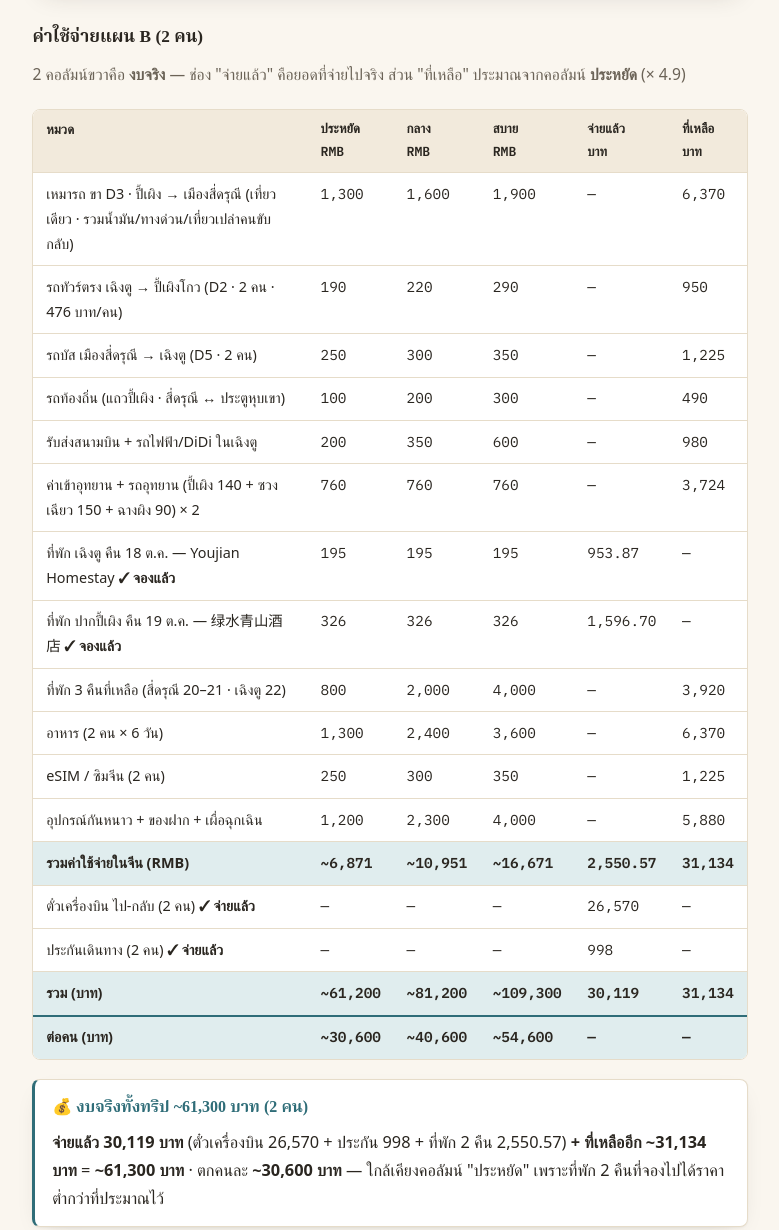
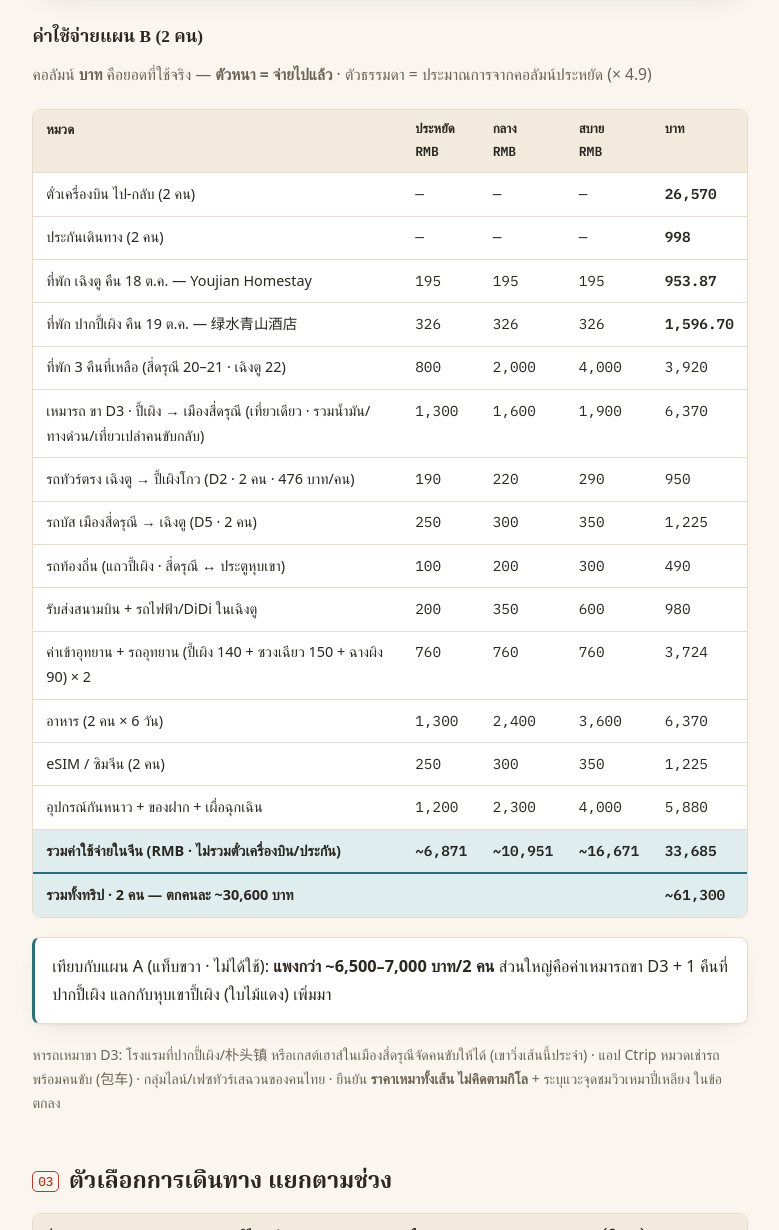
Before and after one commit to pisanu-dev/trip, a plain HTML site: page siguniang-2026-itinerary.html in a window 1280 px wide. Shown: the part 4411-5641 px from the top of the page, without its empty margins (250-1029 px from the left). Drawn offline with Linux system fonts and the light colour scheme; a web font is replaced by a local one.

Commit message:
Collapse the budget columns into one THB column, bold = already paid
The split "จ่ายแล้ว"/"ที่เหลือ" pair made readers add two numbers to see
where the trip actually stands. Now there's a single บาท column where
bold marks what's been paid and plain text marks what's still estimated,
and the footer ends on one figure (~61,300 for two, ~30,600 each) instead
of two partial sums. Paid items float to the top of the table so the
committed spend reads first. Column total verified at 61,252.57 —
30,118.57 bold, 31,134 estimated.

Co-Authored-By: Claude Opus 5 <noreply@anthropic.com>

```diff
--- a/siguniang-2026-itinerary.html
+++ b/siguniang-2026-itinerary.html
@@ -587,34 +587,29 @@
     </div>
 
     <h3>ค่าใช้จ่ายแผน B (2 คน)</h3>
-    <p class="lede">2 คอลัมน์ขวาคือ <strong>งบจริง</strong> — ช่อง "จ่ายแล้ว" คือยอดที่จ่ายไปจริง ส่วน "ที่เหลือ" ประมาณจากคอลัมน์ <strong>ประหยัด</strong> (× 4.9)</p>
+    <p class="lede">คอลัมน์ <strong>บาท</strong> คือยอดที่ใช้จริง — <strong>ตัวหนา = จ่ายไปแล้ว</strong> · ตัวธรรมดา = ประมาณการจากคอลัมน์ประหยัด (× 4.9)</p>
     <div class="scroll">
       <table class="wide">
-        <thead><tr><th>หมวด</th><th class="num">ประหยัด<br>RMB</th><th class="num">กลาง<br>RMB</th><th class="num">สบาย<br>RMB</th><th class="num">จ่ายแล้ว<br>บาท</th><th class="num">ที่เหลือ<br>บาท</th></tr></thead>
+        <thead><tr><th>หมวด</th><th class="num">ประหยัด<br>RMB</th><th class="num">กลาง<br>RMB</th><th class="num">สบาย<br>RMB</th><th class="num">บาท</th></tr></thead>
         <tbody>
-          <tr><td>เหมารถ ขา D3 · ปี้เผิง → เมืองสี่ดรุณี (เที่ยวเดียว · รวมน้ำมัน/ทางด่วน/เที่ยวเปล่าคนขับกลับ)</td><td class="num">1,300</td><td class="num">1,600</td><td class="num">1,900</td><td class="num">—</td><td class="num">6,370</td></tr>
-          <tr><td>รถทัวร์ตรง เฉิงตู → ปี้เผิงโกว (D2 · 2 คน · 476 บาท/คน)</td><td class="num">190</td><td class="num">220</td><td class="num">290</td><td class="num">—</td><td class="num">950</td></tr>
-          <tr><td>รถบัส เมืองสี่ดรุณี → เฉิงตู (D5 · 2 คน)</td><td class="num">250</td><td class="num">300</td><td class="num">350</td><td class="num">—</td><td class="num">1,225</td></tr>
-          <tr><td>รถท้องถิ่น (แถวปี้เผิง · สี่ดรุณี ↔ ประตูหุบเขา)</td><td class="num">100</td><td class="num">200</td><td class="num">300</td><td class="num">—</td><td class="num">490</td></tr>
-          <tr><td>รับส่งสนามบิน + รถไฟฟ้า/DiDi ในเฉิงตู</td><td class="num">200</td><td class="num">350</td><td class="num">600</td><td class="num">—</td><td class="num">980</td></tr>
-          <tr><td>ค่าเข้าอุทยาน + รถอุทยาน (ปี้เผิง 140 + ซวงเฉียว 150 + ฉางผิง 90) × 2</td><td class="num">760</td><td class="num">760</td><td class="num">760</td><td class="num">—</td><td class="num">3,724</td></tr>
-          <tr><td>ที่พัก เฉิงตู คืน 18 ต.ค. — Youjian Homestay <strong>✓ จองแล้ว</strong></td><td class="num">195</td><td class="num">195</td><td class="num">195</td><td class="num">953.87</td><td class="num">—</td></tr>
-          <tr><td>ที่พัก ปากปี้เผิง คืน 19 ต.ค. — 绿水青山酒店 <strong>✓ จองแล้ว</strong></td><td class="num">326</td><td class="num">326</td><td class="num">326</td><td class="num">1,596.70</td><td class="num">—</td></tr>
-          <tr><td>ที่พัก 3 คืนที่เหลือ (สี่ดรุณี 20–21 · เฉิงตู 22)</td><td class="num">800</td><td class="num">2,000</td><td class="num">4,000</td><td class="num">—</td><td class="num">3,920</td></tr>
-          <tr><td>อาหาร (2 คน × 6 วัน)</td><td class="num">1,300</td><td class="num">2,400</td><td class="num">3,600</td><td class="num">—</td><td class="num">6,370</td></tr>
-          <tr><td>eSIM / ซิมจีน (2 คน)</td><td class="num">250</td><td class="num">300</td><td class="num">350</td><td class="num">—</td><td class="num">1,225</td></tr>
-          <tr><td>อุปกรณ์กันหนาว + ของฝาก + เผื่อฉุกเฉิน</td><td class="num">1,200</td><td class="num">2,300</td><td class="num">4,000</td><td class="num">—</td><td class="num">5,880</td></tr>
-          <tr class="total"><td>รวมค่าใช้จ่ายในจีน (RMB)</td><td class="num">~6,871</td><td class="num">~10,951</td><td class="num">~16,671</td><td class="num">2,550.57</td><td class="num">31,134</td></tr>
-          <tr><td>ตั๋วเครื่องบิน ไป-กลับ (2 คน) <strong>✓ จ่ายแล้ว</strong></td><td class="num">—</td><td class="num">—</td><td class="num">—</td><td class="num">26,570</td><td class="num">—</td></tr>
-          <tr><td>ประกันเดินทาง (2 คน) <strong>✓ จ่ายแล้ว</strong></td><td class="num">—</td><td class="num">—</td><td class="num">—</td><td class="num">998</td><td class="num">—</td></tr>
-          <tr class="total"><td>รวม (บาท)</td><td class="num">~61,200</td><td class="num">~81,200</td><td class="num">~109,300</td><td class="num">30,119</td><td class="num">31,134</td></tr>
-          <tr class="grand"><td>ต่อคน (บาท)</td><td class="num">~30,600</td><td class="num">~40,600</td><td class="num">~54,600</td><td class="num">—</td><td class="num">—</td></tr>
+          <tr><td>ตั๋วเครื่องบิน ไป-กลับ (2 คน)</td><td class="num">—</td><td class="num">—</td><td class="num">—</td><td class="num"><strong>26,570</strong></td></tr>
+          <tr><td>ประกันเดินทาง (2 คน)</td><td class="num">—</td><td class="num">—</td><td class="num">—</td><td class="num"><strong>998</strong></td></tr>
+          <tr><td>ที่พัก เฉิงตู คืน 18 ต.ค. — Youjian Homestay</td><td class="num">195</td><td class="num">195</td><td class="num">195</td><td class="num"><strong>953.87</strong></td></tr>
+          <tr><td>ที่พัก ปากปี้เผิง คืน 19 ต.ค. — 绿水青山酒店</td><td class="num">326</td><td class="num">326</td><td class="num">326</td><td class="num"><strong>1,596.70</strong></td></tr>
+          <tr><td>ที่พัก 3 คืนที่เหลือ (สี่ดรุณี 20–21 · เฉิงตู 22)</td><td class="num">800</td><td class="num">2,000</td><td class="num">4,000</td><td class="num">3,920</td></tr>
+          <tr><td>เหมารถ ขา D3 · ปี้เผิง → เมืองสี่ดรุณี (เที่ยวเดียว · รวมน้ำมัน/ทางด่วน/เที่ยวเปล่าคนขับกลับ)</td><td class="num">1,300</td><td class="num">1,600</td><td class="num">1,900</td><td class="num">6,370</td></tr>
+          <tr><td>รถทัวร์ตรง เฉิงตู → ปี้เผิงโกว (D2 · 2 คน · 476 บาท/คน)</td><td class="num">190</td><td class="num">220</td><td class="num">290</td><td class="num">950</td></tr>
+          <tr><td>รถบัส เมืองสี่ดรุณี → เฉิงตู (D5 · 2 คน)</td><td class="num">250</td><td class="num">300</td><td class="num">350</td><td class="num">1,225</td></tr>
+          <tr><td>รถท้องถิ่น (แถวปี้เผิง · สี่ดรุณี ↔ ประตูหุบเขา)</td><td class="num">100</td><td class="num">200</td><td class="num">300</td><td class="num">490</td></tr>
+          <tr><td>รับส่งสนามบิน + รถไฟฟ้า/DiDi ในเฉิงตู</td><td class="num">200</td><td class="num">350</td><td class="num">600</td><td class="num">980</td></tr>
+          <tr><td>ค่าเข้าอุทยาน + รถอุทยาน (ปี้เผิง 140 + ซวงเฉียว 150 + ฉางผิง 90) × 2</td><td class="num">760</td><td class="num">760</td><td class="num">760</td><td class="num">3,724</td></tr>
+          <tr><td>อาหาร (2 คน × 6 วัน)</td><td class="num">1,300</td><td class="num">2,400</td><td class="num">3,600</td><td class="num">6,370</td></tr>
+          <tr><td>eSIM / ซิมจีน (2 คน)</td><td class="num">250</td><td class="num">300</td><td class="num">350</td><td class="num">1,225</td></tr>
+          <tr><td>อุปกรณ์กันหนาว + ของฝาก + เผื่อฉุกเฉิน</td><td class="num">1,200</td><td class="num">2,300</td><td class="num">4,000</td><td class="num">5,880</td></tr>
+          <tr class="total"><td>รวมค่าใช้จ่ายในจีน (RMB · ไม่รวมตั๋วเครื่องบิน/ประกัน)</td><td class="num">~6,871</td><td class="num">~10,951</td><td class="num">~16,671</td><td class="num">33,685</td></tr>
+          <tr class="grand"><td colspan="4"><strong>รวมทั้งทริป · 2 คน</strong> — ตกคนละ ~30,600 บาท</td><td class="num"><strong>~61,300</strong></td></tr>
         </tbody>
       </table>
-    </div>
-    <div class="callout">
-      <h3>💰 งบจริงทั้งทริป ~61,300 บาท (2 คน)</h3>
-      <p style="margin:0"><strong>จ่ายแล้ว 30,119 บาท</strong> (ตั๋วเครื่องบิน 26,570 + ประกัน 998 + ที่พัก 2 คืน 2,550.57) <strong>+ ที่เหลืออีก ~31,134 บาท</strong> = <strong>~61,300 บาท</strong> · ตกคนละ <strong>~30,600 บาท</strong> — ใกล้เคียงคอลัมน์ "ประหยัด" เพราะที่พัก 2 คืนที่จองไปได้ราคาต่ำกว่าที่ประมาณไว้</p>
     </div>
     <div class="callout">
       <p style="margin:0">เทียบกับแผน A (แท็บขวา · ไม่ได้ใช้): <strong>แพงกว่า ~6,500–7,000 บาท/2 คน</strong> ส่วนใหญ่คือค่าเหมารถขา D3 + 1 คืนที่ปากปี้เผิง แลกกับหุบเขาปี้เผิง (ใบไม้แดง) เพิ่มมา</p>
```
Also changed, not shown: 1 other file.
